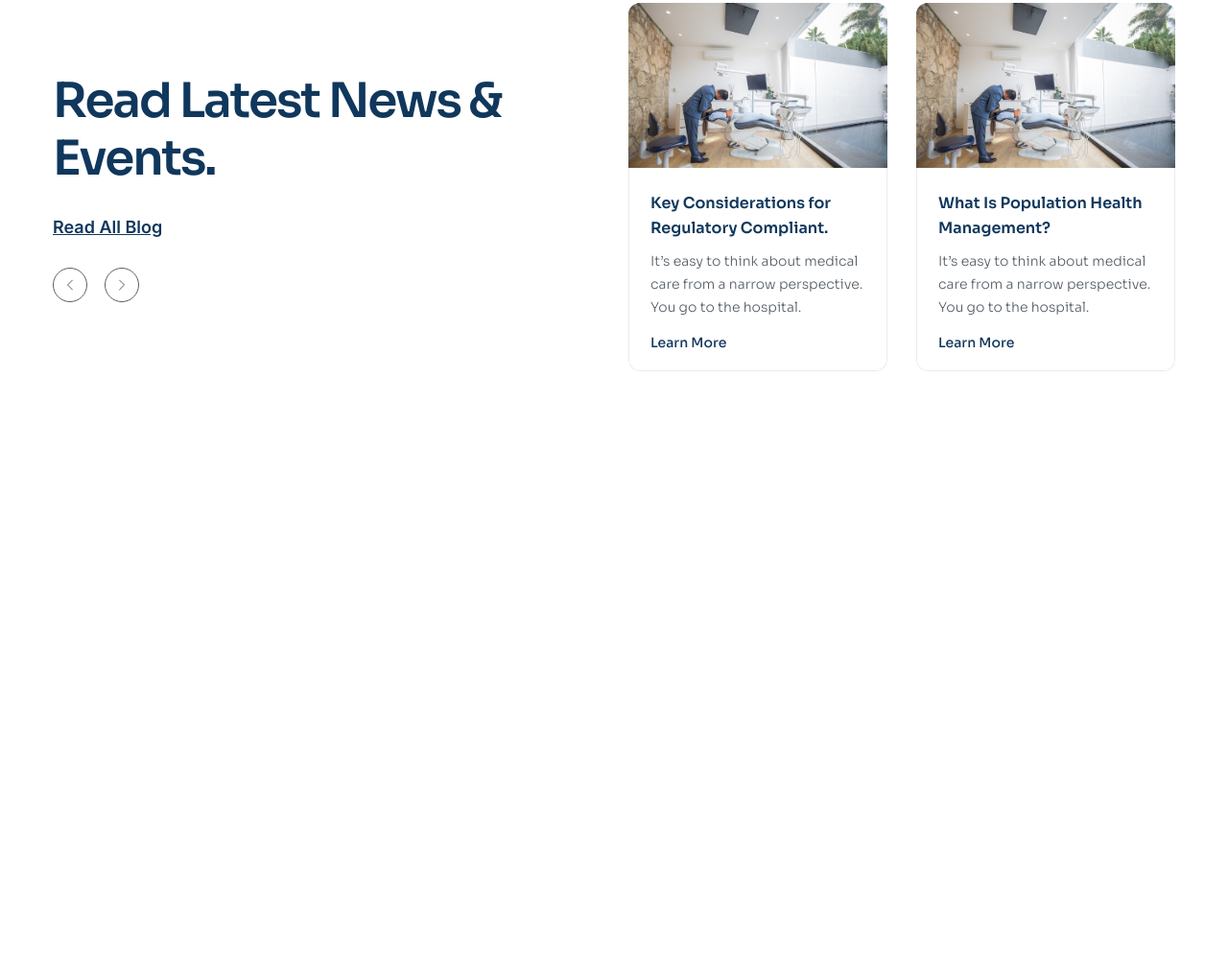
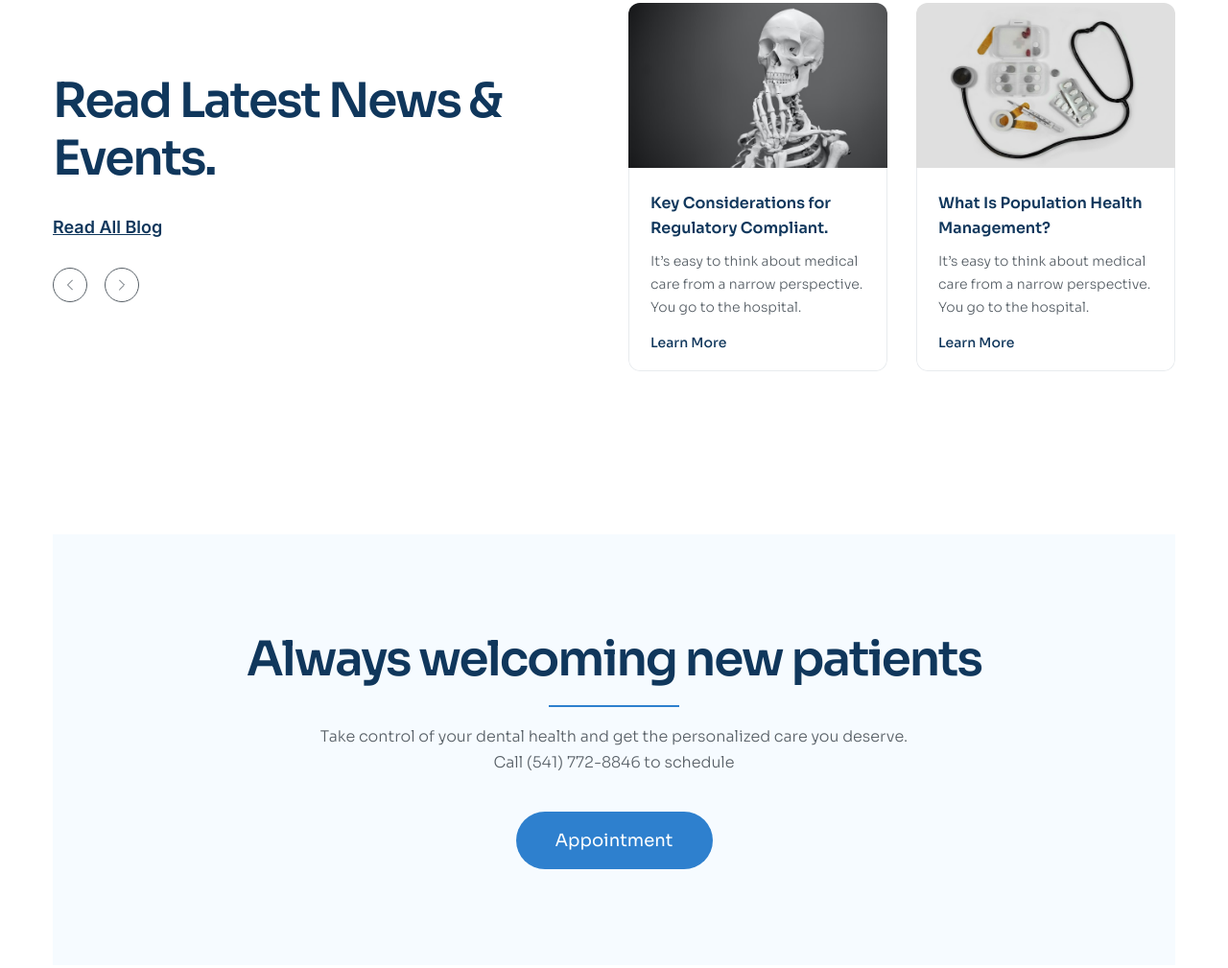
Before and after one commit to Wanzuy/htmlcss-project-03, a plain HTML site: page index.html in a window 1280 px wide. Shown: the part 5107-6116 px from the top of the page at 96% size. Drawn offline with Linux system fonts and the light colour scheme.

Commit message:
Làm phần appointment

```diff
--- a/assets/css/styles.css
+++ b/assets/css/styles.css
@@ -651,3 +651,40 @@ a {
 .news-item__more:hover {
     color: #2e80ce;
 }
+
+/* Appointment */
+
+.appointment {
+    padding-top: 85px;
+    margin-top: 85px;
+}
+
+.appointment__inner {
+    background: #f6fbff;
+    padding: 100px 70px;
+    text-align: center;
+}
+
+.appointment__heading {
+    position: relative;
+    padding-bottom: 20px;
+}
+
+.appointment__heading::after {
+    position: absolute;
+    left: 0;
+    right: 0;
+    bottom: 0;
+    margin: 0 auto;
+    display: block;
+    content: "";
+    width: 136px;
+    height: 2px;
+    background: #2e80ce;
+}
+
+.appointment__desc {
+    max-width: 617px;
+    font-size: 1.6rem;
+    margin: 18px auto 38px;
+}
--- a/index.html
+++ b/index.html
@@ -592,7 +592,7 @@
                                 <figure class="news-item__thumb">
                                     <a href="#!">
                                         <img
-                                            src="./assets/img/feature-1.jpg"
+                                            src="./assets/img/news-2.jpg"
                                             alt=""
                                             class="news-item__img"
                                         />
@@ -621,7 +621,7 @@
                                 <figure class="news-item__thumb">
                                     <a href="#!">
                                         <img
-                                            src="./assets/img/feature-1.jpg"
+                                            src="./assets/img/news-1.jpg"
                                             alt=""
                                             class="news-item__img"
                                         />
@@ -648,6 +648,23 @@
                     </div>
                 </div>
             </section>
+
+            <!-- Appointment -->
+            <section class="appointment">
+                <div class="container">
+                    <div class="appointment__inner">
+                        <h2 class="appointment__heading section-heading">
+                            Always welcoming new patients
+                        </h2>
+                        <p class="appointment__desc section-desc">
+                            Take control of your dental health and get the
+                            personalized care you deserve. Call (541) 772-8846
+                            to schedule
+                        </p>
+                        <a href="#!" class="btn">Appointment</a>
+                    </div>
+                </div>
+            </section>
         </main>
     </body>
 </html>
```
Also changed, not shown: assets/img/news-1.jpg (added), assets/img/news-2.jpg (added).
